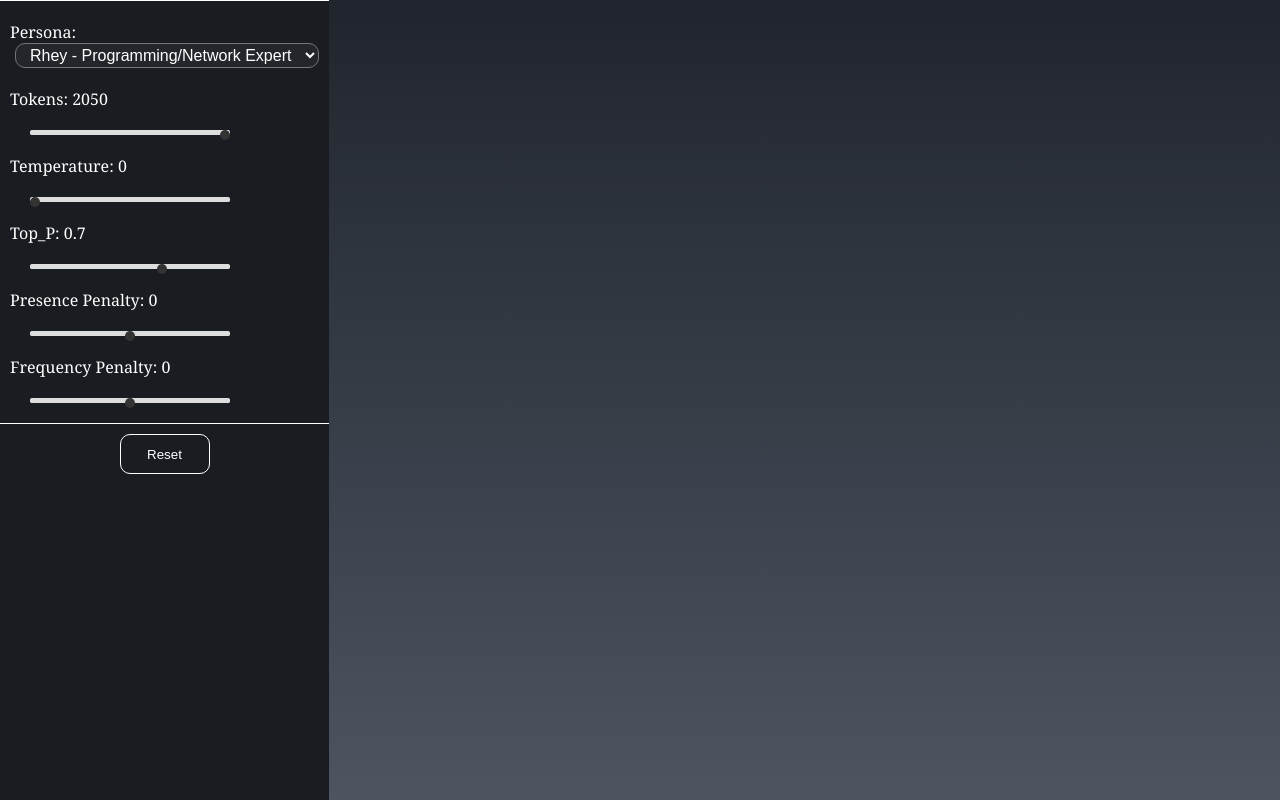
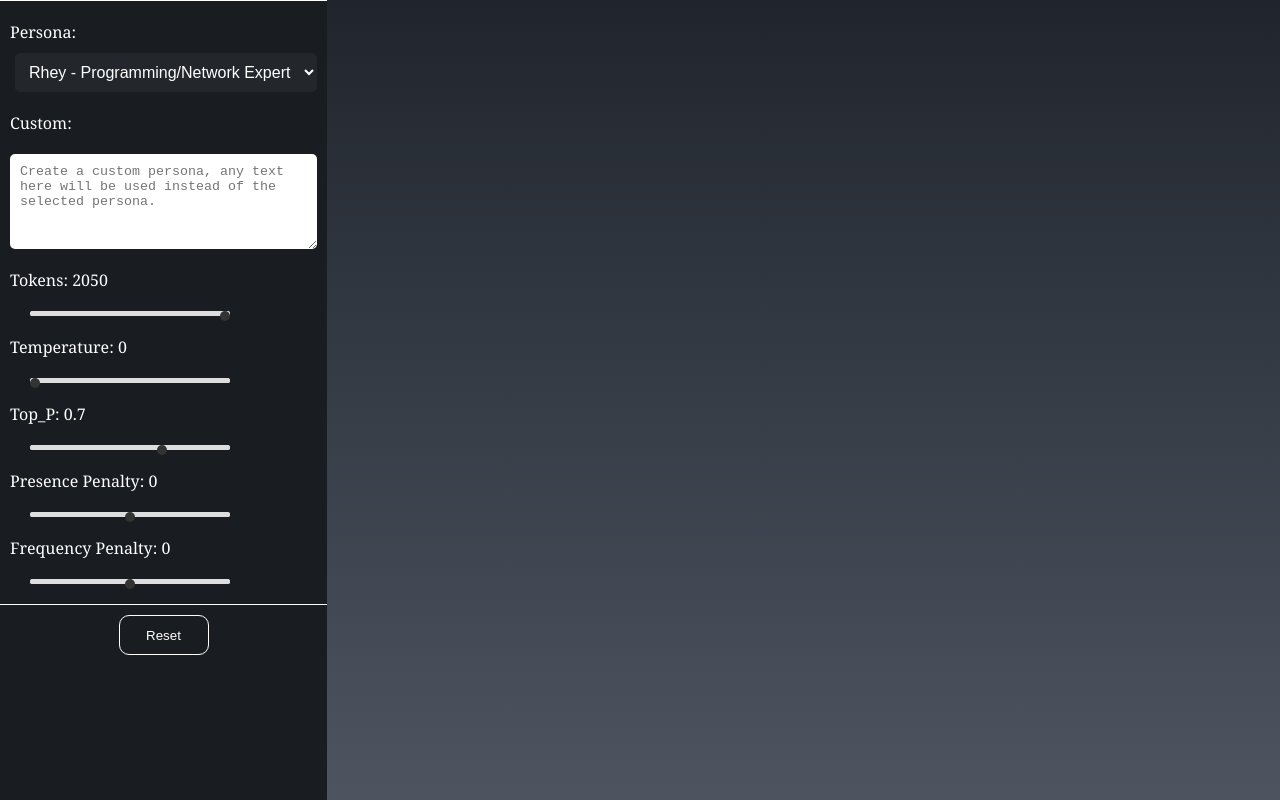
Before and after one commit to jas3333/gptchat_pinecone, a React (Create React App) app in the folder client/: page / in a window 1280 px wide. Shown: the top 800 px of the page. Built offline with nearby package versions, Linux system fonts and the light colour scheme.

Commit message:
Added ability to create a custom persona on from the frontend

```diff
--- a/client/src/App.jsx
+++ b/client/src/App.jsx
@@ -17,6 +17,7 @@ function App() {
 
     const [botSettings, setBotSettings] = useState({
         persona: 0,
+        customPersona: '',
         tokens: 2050,
         temperature: 0,
         presencePenalty: 0,
@@ -33,7 +34,6 @@ function App() {
 
     const injectVector = (messages) => {
         setInjection(messages);
-        console.log(messages);
     };
 
     const summary = async () => {
--- a/client/src/components/Settings.jsx
+++ b/client/src/components/Settings.jsx
@@ -13,6 +13,18 @@ const Settings = memo(({ botSettings, settingsChange, reset }) => {
                             <option value={`${index}`}>{name}</option>
                         ))}
                     </select>
+                    <label className='value-label' htmlFor='customPersona'>
+                        Custom:
+                    </label>
+                    <textarea
+                        rows='5'
+                        cols='10'
+                        placeholder='Create a custom persona, any text here will be used instead of the selected persona.'
+                        id='customPersona'
+                        name='customPersona'
+                        value={botSettings.customPersona}
+                        onChange={settingsChange}
+                    />
 
                     <label className='value-label' htmlFor='tokens'>
                         Tokens: {botSettings.tokens}
@@ -29,10 +41,10 @@ const Settings = memo(({ botSettings, settingsChange, reset }) => {
                         onChange={settingsChange}
                         title="Sets the token limit. While the max is around 4k tokens, it will reject the api call if it's set too high."
                     />
+
                     <label className='value-label' htmlFor='tokens'>
                         Temperature: {botSettings.temperature}
                     </label>
-
                     <input
                         className='slider'
                         id='tokens'
@@ -45,6 +57,7 @@ const Settings = memo(({ botSettings, settingsChange, reset }) => {
                         onChange={settingsChange}
                         title='What sampling temperature to use, between 0 and 2. Higher values like 0.8 will make the output more random, while lower values like 0.2 will make it more focused and deterministic. Best set to 0.'
                     />
+
                     <label className='value-label' htmlFor='tokens'>
                         Top_P: {botSettings.top_p}
                     </label>
@@ -60,10 +73,10 @@ const Settings = memo(({ botSettings, settingsChange, reset }) => {
                         onChange={settingsChange}
                         title='Adjust the top_p parameter to control the diversity of generated text. A higher value results in more diverse text, while a lower value results in more predictable text.'
                     />
+
                     <label className='value-label' htmlFor='tokens'>
                         Presence Penalty: {botSettings.presencePenalty}
                     </label>
-
                     <input
                         className='slider'
                         id='tokens'
@@ -76,10 +89,10 @@ const Settings = memo(({ botSettings, settingsChange, reset }) => {
                         onChange={settingsChange}
                         title="The presence_penalty setting is used in natural language processing to adjust the importance of presence in the context of a conversation. A high presence penalty means that the model will be less likely to generate a response that repeats or directly echoes the user's input. On the other hand, a low presence penalty means that the model will be more likely to generate a response that closely matches the user's input."
                     />
+
                     <label className='value-label' htmlFor='tokens'>
                         Frequency Penalty: {botSettings.frequencyPenalty}
                     </label>
-
                     <input
                         className='slider'
                         id='tokens'
--- a/client/src/index.css
+++ b/client/src/index.css
@@ -16,9 +16,11 @@ select {
     font-size: 16px;
     background: #23272b;
     color: #fff;
-    padding: 2px 10px;
-    border-radius: 10px;
+    padding: 10px 10px;
+    border-radius: 5px;
     margin-left: 5px;
+    margin-top: 10px;
+    border: none;
 }
 p {
     margin: 10px 0;
@@ -41,6 +43,13 @@ li {
 }
 .settings p {
     margin: 20px 0;
+}
+
+textarea {
+    border: none;
+    outline: none;
+    border-radius: 5px;
+    padding: 10px;
 }
 
 /* Button Style */
@@ -158,7 +167,6 @@ li {
     color: #fff;
     display: flex;
     flex-direction: column;
-    width: 400px;
     height: 100vh;
 }
 .chatbox {
```
Also changed, not shown: client/src/images/custom.png (added), 14 other files (tests, documents, lock files or other folders).
